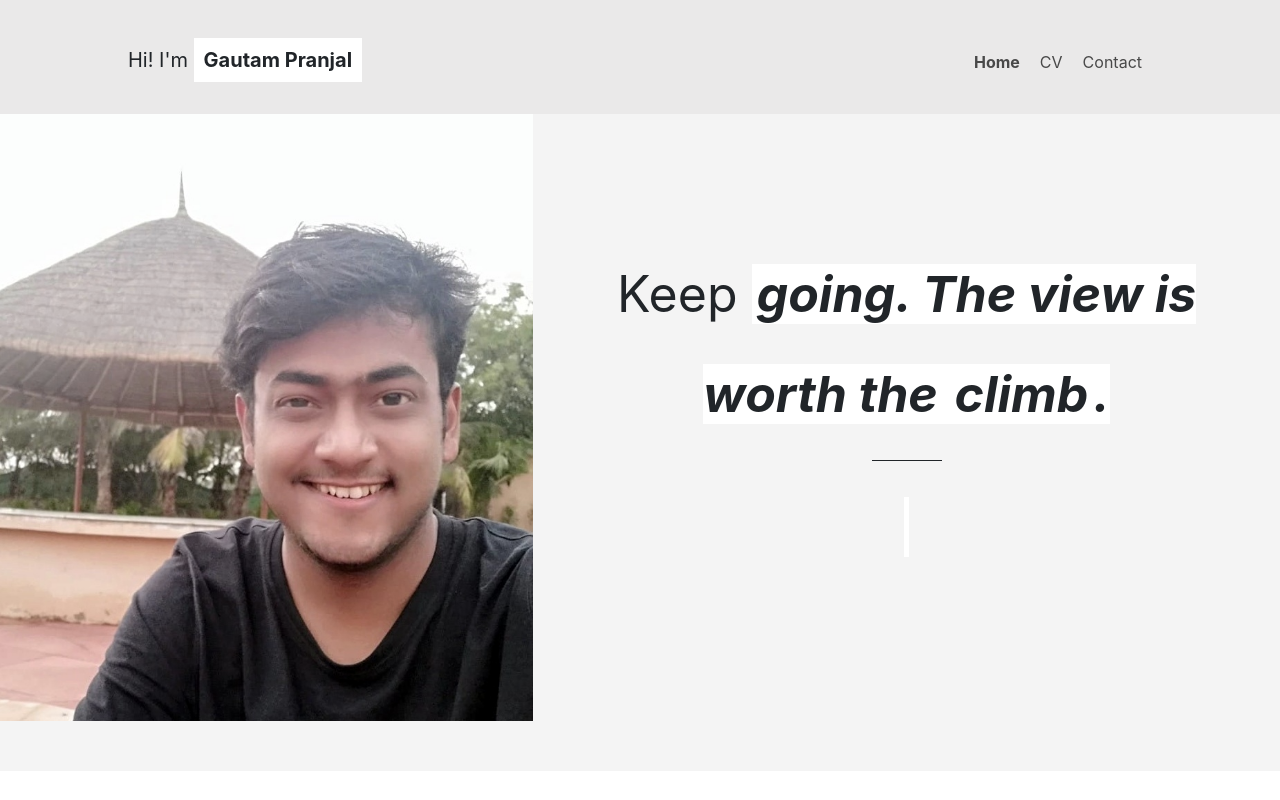
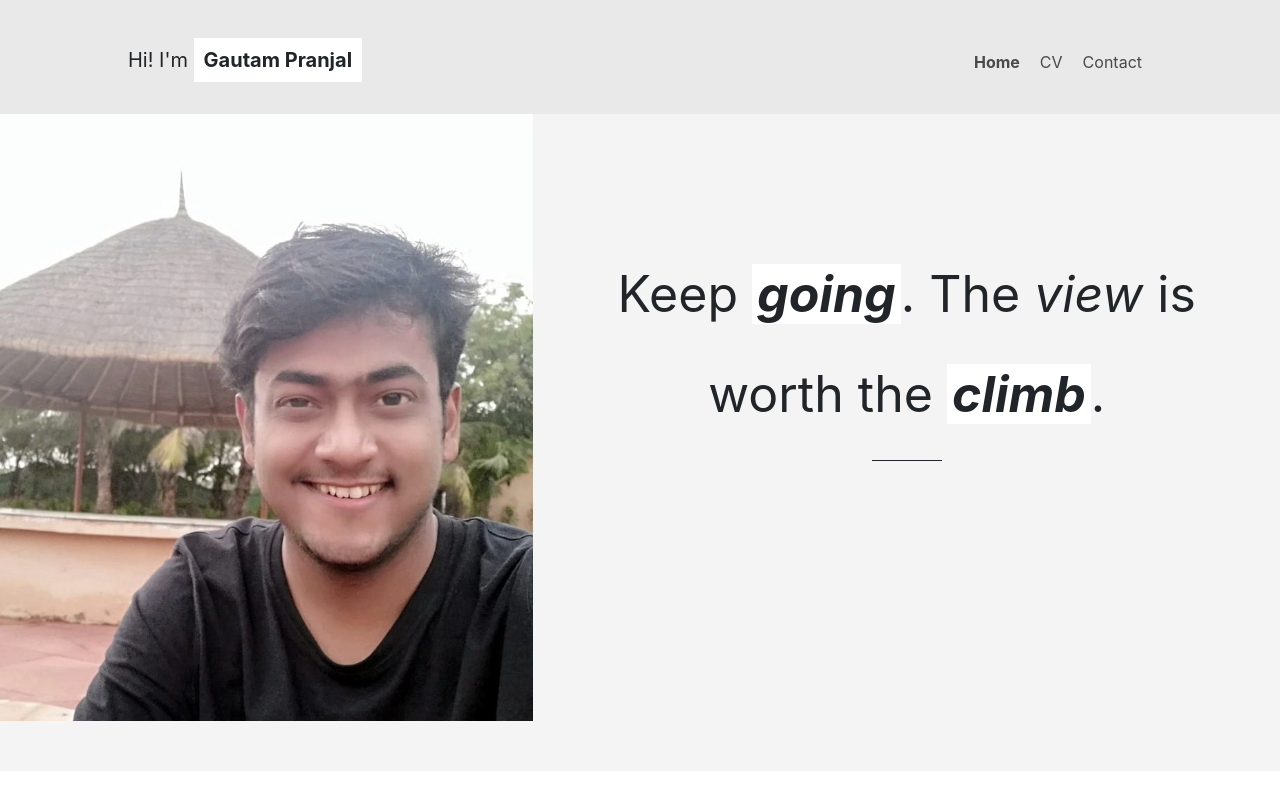
Before and after one commit to gautam17pranjal/gautam17, a plain HTML site: page index.html in a window 1280 px wide. Shown: the top 800 px of the page. Drawn offline with nearby package versions, Linux system fonts and the light colour scheme.

Commit message:
formatted the quote

```diff
--- a/index.html
+++ b/index.html
@@ -33,7 +33,7 @@
                     <img src="images/pp1.jpg" alt="">
                 </div>
                 <div class="col-sm-7 intro-quote text-center">
-                    Keep <span class="best">going<span>. The <i>view</i> is <br> worth the <span class="success">climb</span>.
+                    Keep <span class="best">going</span>. The <i>view</i> is <br> worth the <span class="success">climb</span>.
                     <br>
                     <hr>
 <!--                    <span class="sayer">FRANK SINATRA</span> -->
```
